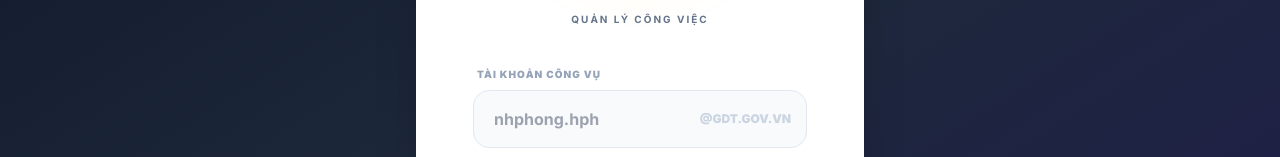
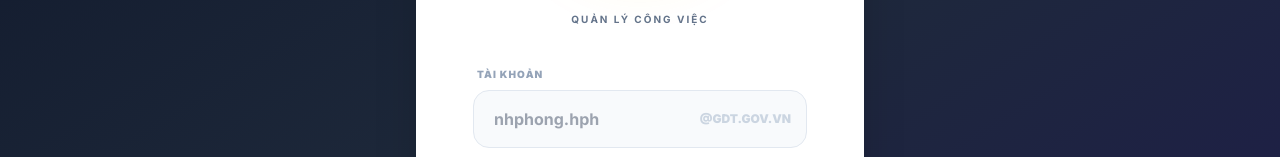
Before and after one commit to Wind28111988/QLCV2026, a React (Vite) app: page / in a window 1280 px wide. Shown: the part 321-478 px from the top of the page. Built offline with nearby package versions, Linux system fonts and the light colour scheme; no server answers; the database is empty.

Commit message:
fix: Rename "Tài khoản công vụ" to "Tài khoản"
Shortens the label for the username input field on the login form for brevity and clarity.

```diff
--- a/components/Login.tsx
+++ b/components/Login.tsx
@@ -110,7 +110,7 @@ const Login: React.FC<LoginProps> = ({ users, onLogin, onResetPassword }) => {
             )}
 
             <div>
-              <label className="block text-[10px] font-black text-slate-400 uppercase tracking-widest mb-2 ml-1">Tài khoản công vụ</label>
+              <label className="block text-[10px] font-black text-slate-400 uppercase tracking-widest mb-2 ml-1">Tài khoản</label>
               <div className="relative group">
                 <input
                   type="text"
```
